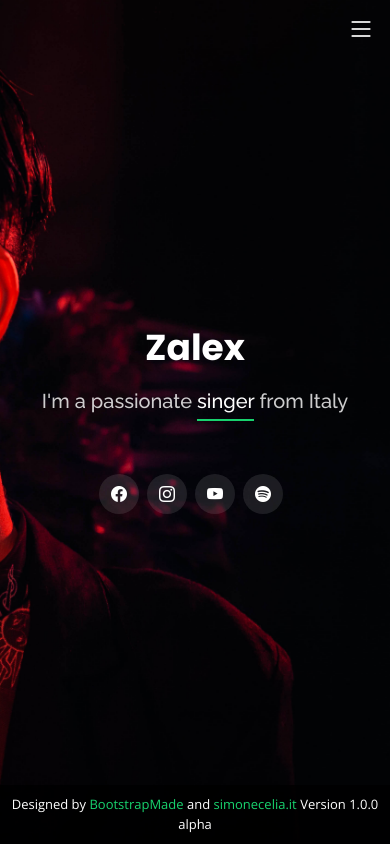
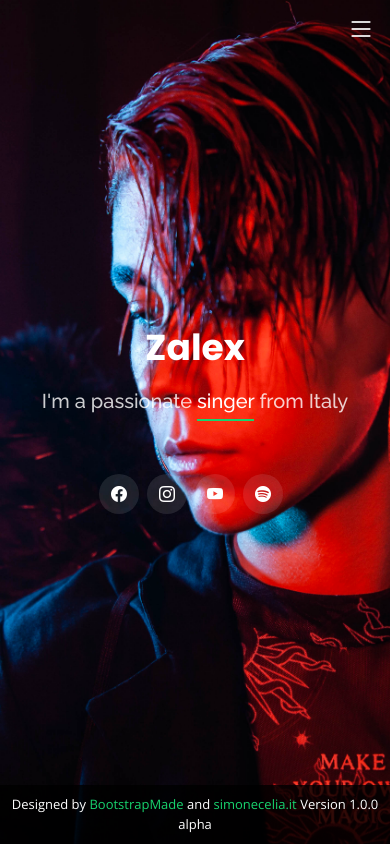
Before and after one commit to simon387/zalexofficial, a PHP site: page / in a window 390 px wide. Run offline with PHP 8.4, Linux system fonts and the light colour scheme.

Commit message:
fix_bug_mobile

```diff
--- a/assets/css/style.css
+++ b/assets/css/style.css
@@ -18,7 +18,7 @@ body {
 body::before {
   content: "";
   position: fixed;
-  background: #040404 url("../img/bg.jpg") top right no-repeat;
+  background: #040404 url("../img/bg.jpg") top no-repeat;
   background-size: cover;
   left: 0;
   right: 0;
```
Also changed, not shown: README.md.
